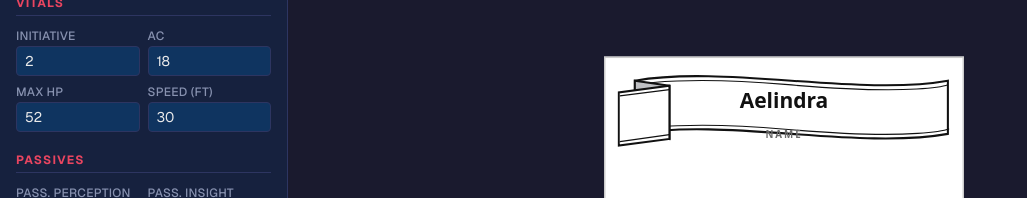
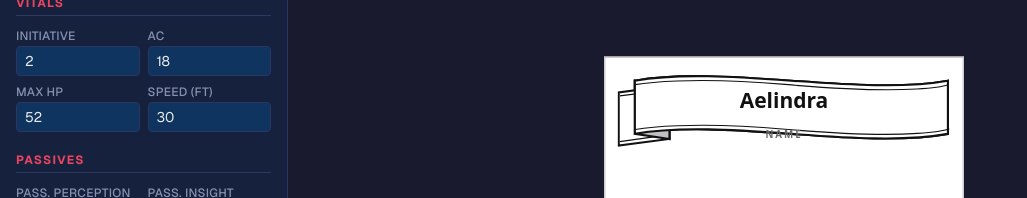
Before and after one commit to Jackclarke95/initiative-card-generator, a Next.js app: page / in a window 1280 px wide. Shown: the part 392-590 px from the top of the page, without its empty margins (0-1027 px from the left). Built offline with nearby package versions, Linux system fonts and the light colour scheme.

Commit message:
Fix scroll frame

```diff
--- a/components/CardFrames.tsx
+++ b/components/CardFrames.tsx
@@ -598,6 +598,11 @@ export function ScrollFrame({
       <path d={SCROLL.rollWhite} fill="#fff" />
       <path d={SCROLL.rollWhite} {...line} strokeWidth={1.38} />
       <path d={SCROLL.rollThin} {...line} strokeWidth={0.75} />
+      <path d={SCROLL.rollGrey} fill="#bfc0c3" />
+      <path d={SCROLL.rollGrey} {...line} strokeWidth={1.38} />
+      <path d={SCROLL.body} fill="#fff" />
+      <path d={SCROLL.body} {...line} strokeWidth={1.38} />
+      <path d={SCROLL.bodyThin} {...line} strokeWidth={0.75} />
       {dragon &&
         SCROLL.dragon.slice(1).map((d, i) => <path key={i} d={d} fill={INK} />)}
       {dragon && <path d={SCROLL.dragonEye} fill="#fff" />}
```
